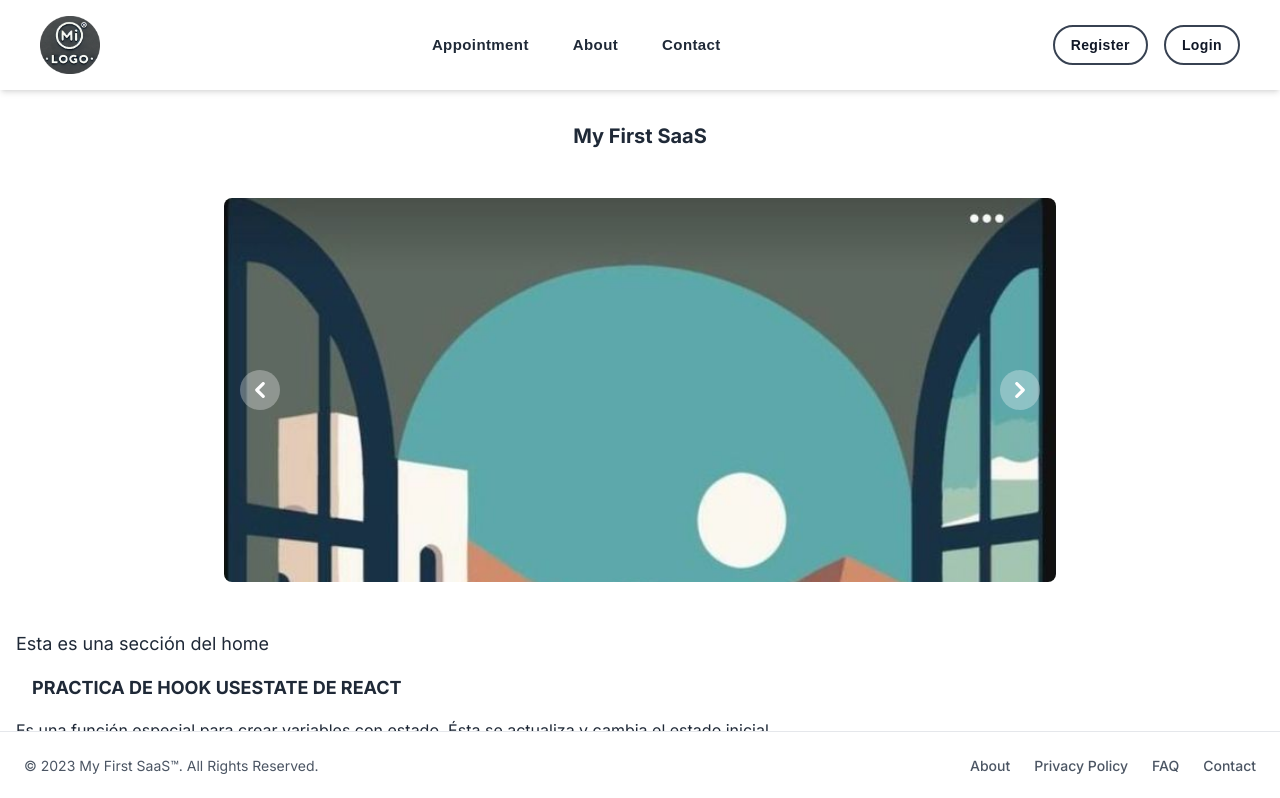
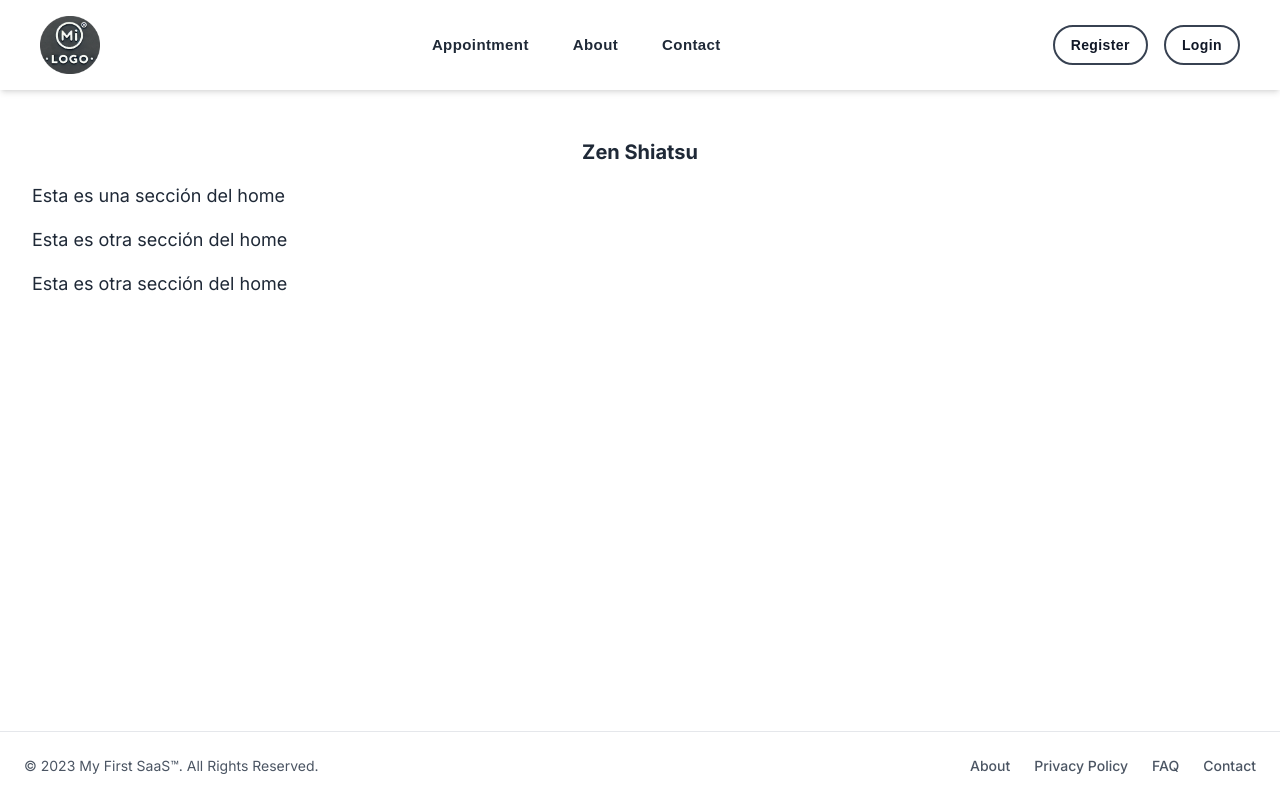
Before and after one commit to yorocio/myFirstSaaS, a Next.js app in the folder front/: page / in a window 1280 px wide. Shown: the top 798 px of the page. Built offline with nearby package versions, Linux system fonts and the light colour scheme.

Commit message:
elimino componentes

```diff
--- a/front/app/calendly/page.js
+++ b/front/app/calendly/page.js
@@ -3,7 +3,7 @@ import React from 'react'
 
 const calendly = () => {
     return (
-        <div className="my-8 items-center">
+        <div className="my-8 items-center p-4">
             <h1 className='text-gray-800 text-center font-bold text-lg w-full flex justify-center mb-2'>Schedule an Appointment</h1>
                 <CalendlyEmbed url="https://calendly.com/rocioanriquez23/example-1" />
         </div>
--- a/front/app/page.js
+++ b/front/app/page.js
@@ -1,27 +1,23 @@
-import Carousel from "@/components/Carousel";
-import Contador from "@/components/Contador";
 
 export default function Home() {
   return (
-    <main>
-      <section className="p-4 my-4">
-        <h1 className="text-center text-xl font-bold">My First SaaS</h1>
+    <main className="p-4 m-4">
+      <section className="my-4">
+        <h1 className="text-center text-xl font-bold">Zen Shiatsu</h1>
       </section>
 
-      <section className="p-4 my-4 mx-52">
-        <Carousel />
+      <section className="my-4 mx-52">
       </section>
 
-      <section className="p-4 my-4">
+      <section className="my-4">
         <p className="text-lg">Esta es una sección del home</p>
-        <Contador/>
       </section>
 
-      <section className="p-4 my-4">
+      <section className="my-4">
         <p className="text-lg">Esta es otra sección del home</p>
       </section>
 
-      <section className="p-4">
+      <section >
         <p className="text-lg">Esta es otra sección del home</p>
       </section>
     </main>
--- a/front/components/About.js
+++ b/front/components/About.js
@@ -6,7 +6,7 @@ const About = () => {
     <div className="font-sans bg-gray-300 px-30 py-12 my-10 mx-20">
       <div className="grid lg:grid-cols-2 gap-12 lg:max-w-6xl max-w-2xl mx-auto">
         <div className="text-left">
-          <h2 className="text-gray-800 text-3xl font-bold mb-6">NombreDeLaEmpresaONegocio</h2>
+          <h2 className="text-gray-800 text-3xl font-bold mb-6">Zen Shiatsu</h2>
           <p className="mb-4 text-sm text-gray-700">Lorem ipsum dolor sit amet, consectetur adipiscing elit. Proin aliquam, ipsum vel iaculis bibendum, justo turpis ullamcorper mauris, non aliquam nisi purus vel nisl. Integer efficitur turpis in bibendum tincidunt.</p>
           <p className="mb-4 text-sm text-gray-700">Nulla facilisi. Vestibulum fringilla leo et purus consectetur, vel tincidunt dolor rhoncus. In hac habitasse platea dictumst. Fusce vel sodales elit. Suspendisse potenti. Sed eget consequat nisi.</p>
           <p className="text-sm text-gray-700">consectetur adipiscing elit. Duis accumsan, nunc et tempus blandit, metus mi consectetur felis turpis vitae ligula. nunc et tempus blandit, metus mi consectetur felis turpis vitae ligula.</p>
--- a/front/components/Carousel.js
+++ /dev/null
@@ -1,108 +0,0 @@
-'use client'
-import Image from 'next/image'
-import React, { useState } from 'react'
-
-const Carousel = () => {
-    const [currentIndex, setCurrentIndex] = useState(0);
-
-    const images = [
-        "/minimalista1.jpg",
-        "/minimalista2.jpg",
-        "/minimalista3.jpg",
-        "/minimalista4.jpg",
-        "/minimalista5.jpg"
-    ];
-
-    const handlePrev = () => {
-        setCurrentIndex((prevIndex) => (prevIndex === 0 ? images.length - 1 : prevIndex - 1));
-    };
-
-    const handleNext = () => {
-        setCurrentIndex((prevIndex) => (prevIndex === images.length - 1 ? 0 : prevIndex + 1));
-    };
-
-    return (
-        <div className="relative w-full">
-            <div className="relative h-auto overflow-hidden rounded-lg md:h-96">
-                {images.map((src, index) => (
-                    <div
-                        key={index}
-                        className={`absolute block w-full transition-opacity duration-700 ease-in-out ${currentIndex === index ? 'opacity-100' : 'opacity-0'}`}
-                    >
-                        <Image
-                            src={src}
-                            className="w-full h-full object-cover"
-                            alt={`carousel image ${index + 1}`}
-                            width={500}
-                            height={500}
-                        />
-                    </div>
-                ))}
-            </div>
-
-            <div className="absolute z-30 flex -translate-x-1/2 bottom-5 left-1/2 space-x-3 rtl:space-x-reverse">
-                {images.map((_, index) => (
-                    <button
-                        key={index}
-                        type="button"
-                        className="w-3 h-3 rounded-full"
-                        aria-current={currentIndex === index ? 'true' : 'false'}
-                        onClick={() => setCurrentIndex(index)}
-                    />
-                ))}
-            </div>
-
-            <button
-                type="button"
-                className="absolute top-0 start-0 z-30 flex items-center justify-center h-full px-4 cursor-pointer group focus:outline-none"
-                onClick={handlePrev}
-            >
-                <span className="inline-flex items-center justify-center w-10 h-10 rounded-full bg-white/30 dark:bg-gray-800/30 group-hover:bg-white/50 dark:group-hover:bg-gray-800/60 group-focus:ring-4 group-focus:ring-white dark:group-focus:ring-gray-800/70 group-focus:outline-none">
-                    <svg
-                        className="w-4 h-4 text-white dark:text-gray-800 rtl:rotate-180"
-                        aria-hidden="true"
-                        xmlns="http://www.w3.org/2000/svg"
-                        fill="none"
-                        viewBox="0 0 6 10"
-                    >
-                        <path
-                            stroke="currentColor"
-                            strokeLinecap="round"
-                            strokeLinejoin="round"
-                            strokeWidth="2"
-                            d="M5 1 1 5l4 4"
-                        />
-                    </svg>
-                    <span className="sr-only">Previous</span>
-                </span>
-            </button>
-
-            <button
-                type="button"
-                className="absolute top-0 end-0 z-30 flex items-center justify-center h-full px-4 cursor-pointer group focus:outline-none"
-                onClick={handleNext}
-            >
-                <span className="inline-flex items-center justify-center w-10 h-10 rounded-full bg-white/30 dark:bg-gray-800/30 group-hover:bg-white/50 dark:group-hover:bg-gray-800/60 group-focus:ring-4 group-focus:ring-white dark:group-focus:ring-gray-800/70 group-focus:outline-none">
-                    <svg
-                        className="w-4 h-4 text-white dark:text-gray-800 rtl:rotate-180"
-                        aria-hidden="true"
-                        xmlns="http://www.w3.org/2000/svg"
-                        fill="none"
-                        viewBox="0 0 6 10"
-                    >
-                        <path
-                            stroke="currentColor"
-                            strokeLinecap="round"
-                            strokeLinejoin="round"
-                            strokeWidth="2"
-                            d="m1 9 4-4-4-4"
-                        />
-                    </svg>
-                    <span className="sr-only">Next</span>
-                </span>
-            </button>
-        </div>
-    );
-};
-
-export default Carousel;
--- a/front/components/Contador.js
+++ /dev/null
@@ -1,28 +0,0 @@
-'use client'
-import React, { useState } from 'react'
-
-const Contador = () => {
-  const [counter, setCounter] = useState(0)
-
-  const restarCounter = () => {
-    setCounter(counter - 1)
-  }
-
-  const sumarCounter = () => {
-    setCounter(counter + 1)
-  }
-
-  return (
-    <div>
-      <h2 className='m-4 font-bold text-lg'>PRACTICA DE HOOK USESTATE DE REACT</h2>
-      <h3>Es una función especial para crear variables con estado. Ésta se actualiza y cambia el estado inicial.</h3>
-      <div className='flex justify-center'>
-      <button className='text-base border-2 border-purple-800 px-2 py-2 rounded-md font-semibold hover:bg-purple-100 transition' onClick={restarCounter}>- RESTAR</button>
-      <div className='p-6 text-pink-700 font-semibold text-2xl mx-5'>{counter}</div>
-      <button className='text-base border-2 border-purple-800 px-2 py-2 rounded-md font-semibold hover:bg-purple-100 transition' onClick={sumarCounter}>+ SUMAR</button>
-      </div>
-    </div>
-  )
-}
-
-export default Contador
```
